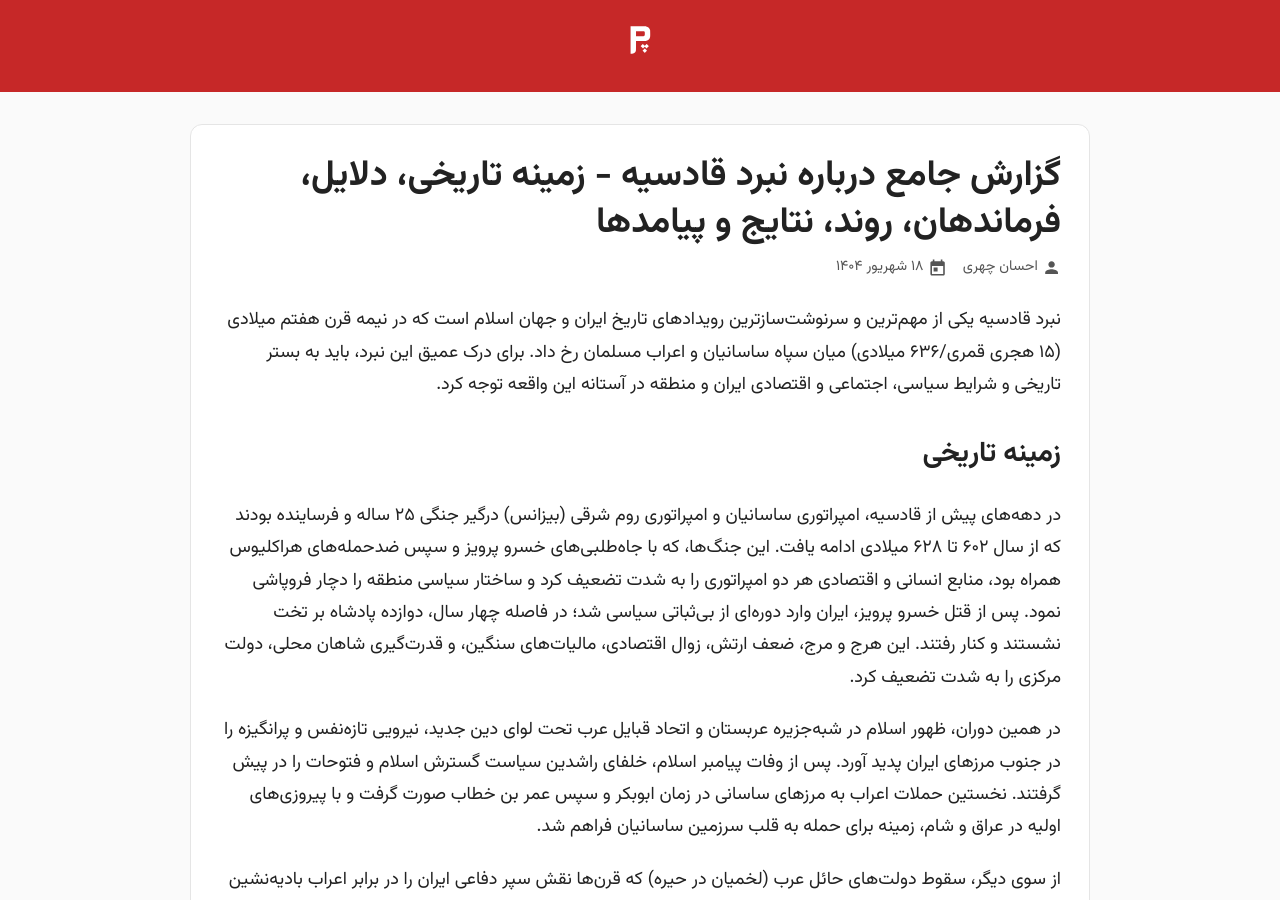
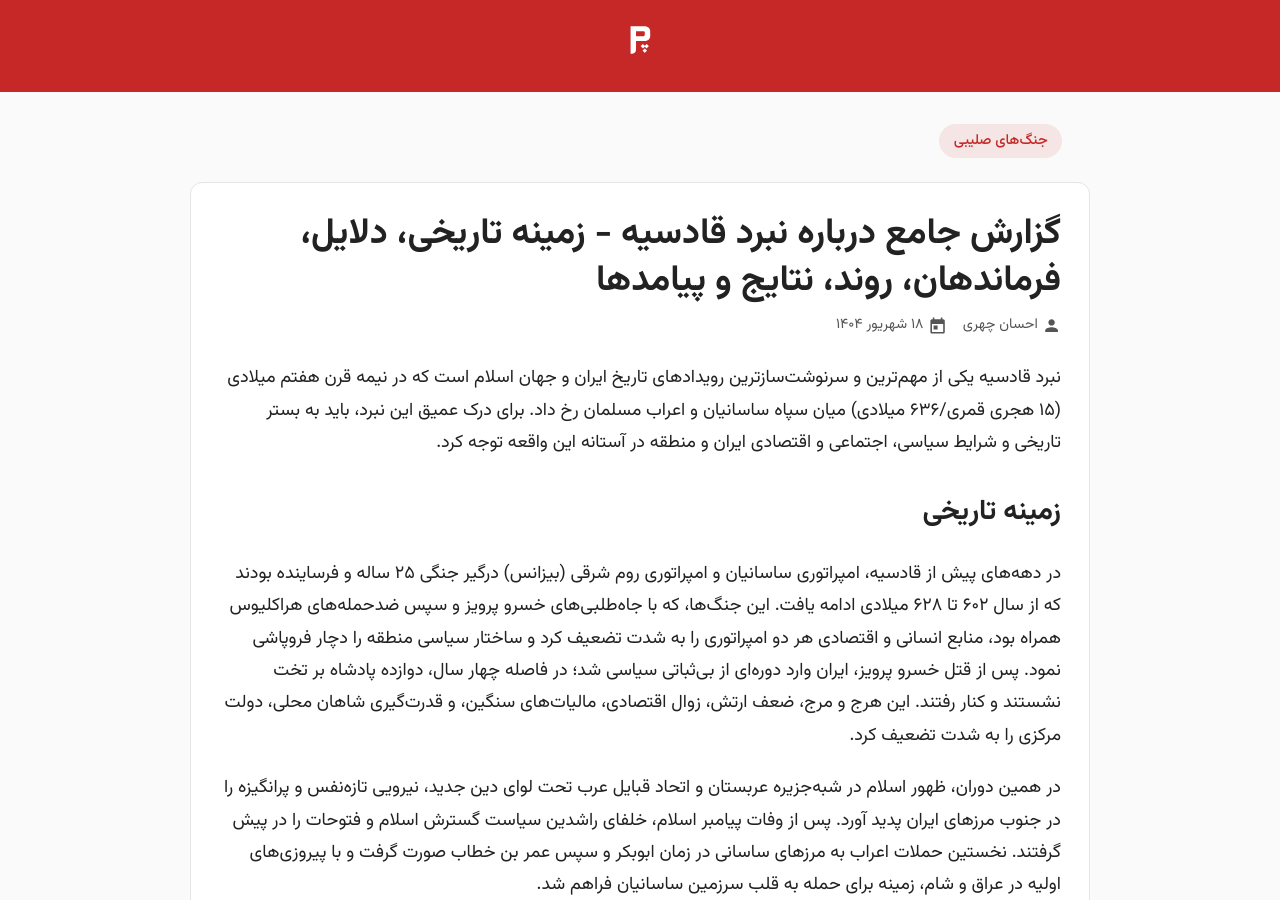
Before and after one commit to darkblog/darkblog.github.io, a Jekyll site: the page built from _posts/2025-9-9-qadisiyyah.md, in a window 1280 px wide and 900 px high. Built offline with Jekyll 4.4.1, drawn with Linux system fonts in a browser that asks for light colours.

Commit message:
Update 2025-9-9-qadisiyyah.md

```diff
--- a/_posts/2025-9-9-qadisiyyah.md
+++ b/_posts/2025-9-9-qadisiyyah.md
@@ -1,6 +1,9 @@
 ---
 layout: post
 title: گزارش جامع درباره نبرد قادسیه - زمینه تاریخی، دلایل، فرماندهان، روند، نتایج و پیامدها
+categories:
+  - title: جنگ‌های صلیبی
+    url: https://www.pasgah.org/blog/crusades
 ---
 
 نبرد قادسیه یکی از مهم‌ترین و سرنوشت‌سازترین رویدادهای تاریخ ایران و جهان اسلام است که در نیمه قرن هفتم میلادی (۱۵ هجری قمری/۶۳۶ میلادی) میان سپاه ساسانیان و اعراب مسلمان رخ داد. برای درک عمیق این نبرد، باید به بستر تاریخی و شرایط سیاسی، اجتماعی و اقتصادی ایران و منطقه در آستانه این واقعه توجه کرد.
```
